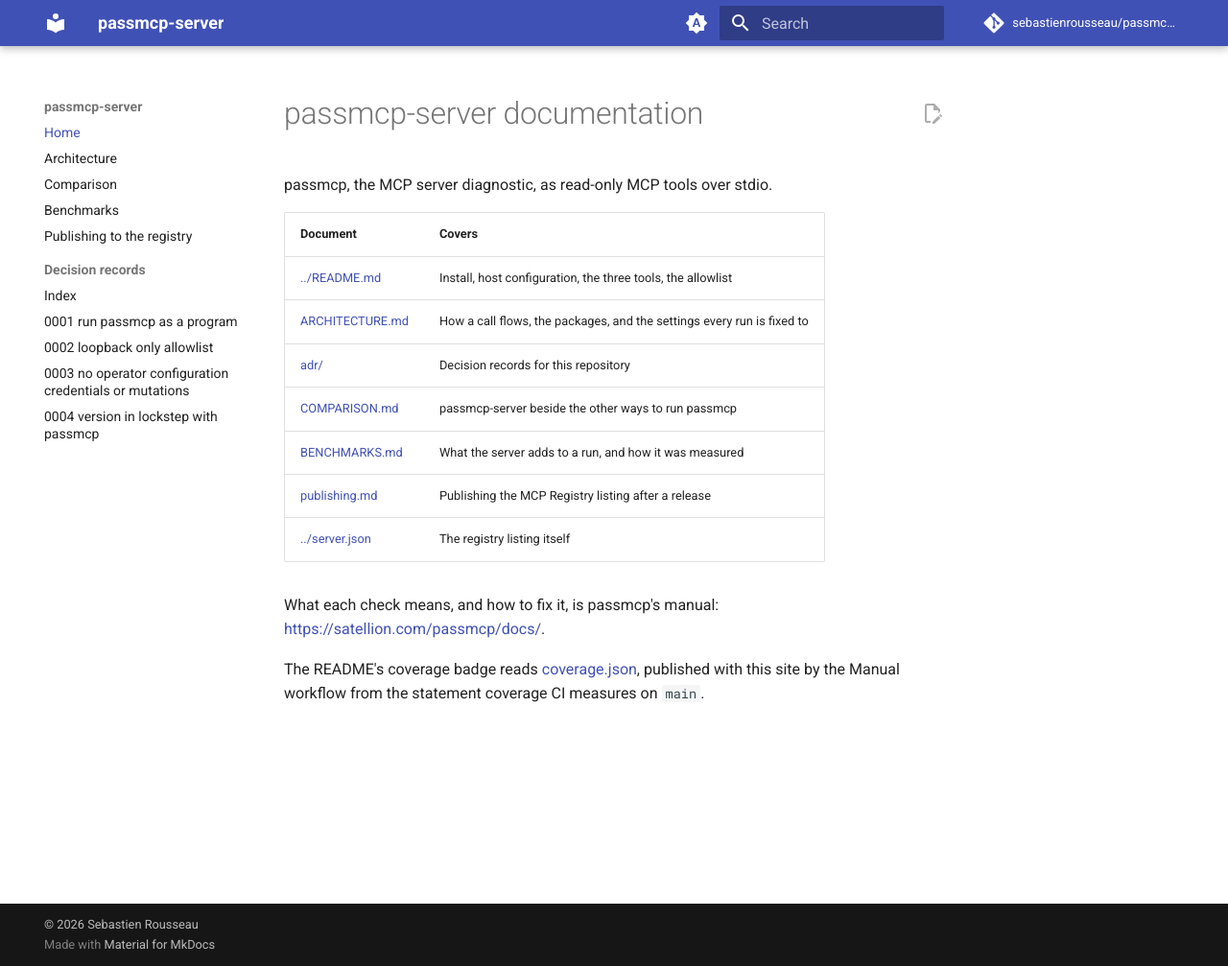
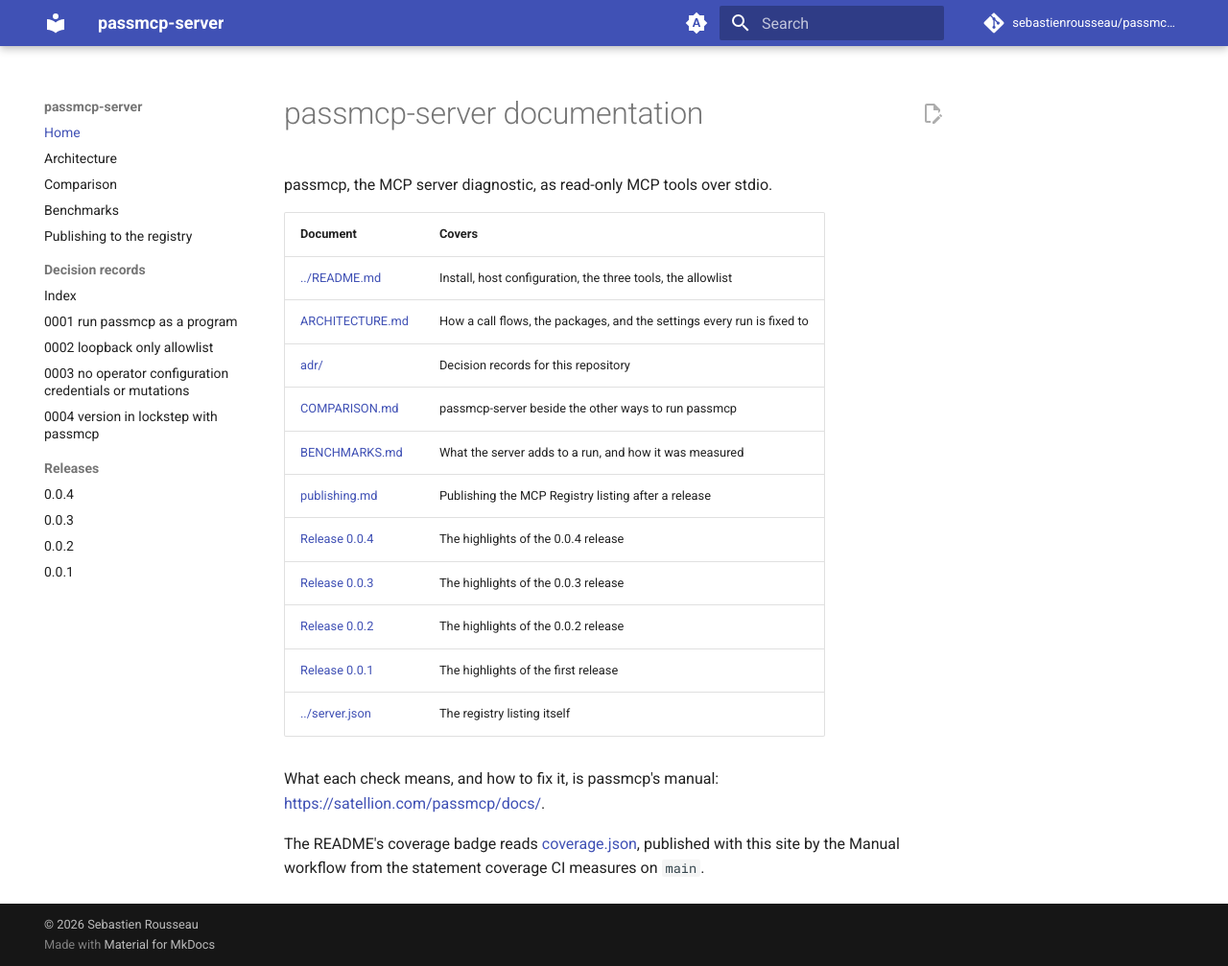
Before and after one commit to sebastienrousseau/passmcp-server, an MkDocs documentation site: the page built from docs/index.md, in a window 1280 px wide and 1007 px high. Shown: the whole window at 96% size. Built offline with MkDocs 1.6.1 and Material for MkDocs 9.7.7, drawn with Linux system fonts in a browser that asks for light colours; comment, search, counter and statistics services are not loaded.

Commit message:
docs: list the release pages in the manual
The manual built docs/releases/v0.0.1.md to v0.0.4.md but linked none
of them; mkdocs reported all four as outside the nav. Add a Releases
section to the nav and a row per release to the docs index, newest
first, in the form passmcp-action's manual uses.

Assisted-by: Claude Code:claude-opus-5-5
Signed-off-by: Sebastien Rousseau <sebastian.rousseau@gmail.com>

```diff
--- a/docs/index.md
+++ b/docs/index.md
@@ -13,6 +13,10 @@ passmcp, the MCP server diagnostic, as read-only MCP tools over stdio.
 | [COMPARISON.md](COMPARISON.md) | passmcp-server beside the other ways to run passmcp |
 | [BENCHMARKS.md](BENCHMARKS.md) | What the server adds to a run, and how it was measured |
 | [publishing.md](publishing.md) | Publishing the MCP Registry listing after a release |
+| [Release 0.0.4](releases/v0.0.4.md) | The highlights of the 0.0.4 release |
+| [Release 0.0.3](releases/v0.0.3.md) | The highlights of the 0.0.3 release |
+| [Release 0.0.2](releases/v0.0.2.md) | The highlights of the 0.0.2 release |
+| [Release 0.0.1](releases/v0.0.1.md) | The highlights of the first release |
 | [../server.json](https://github.com/sebastienrousseau/passmcp-server/blob/main/server.json) | The registry listing itself |
 
 What each check means, and how to fix it, is passmcp's manual:
--- a/mkdocs.yml
+++ b/mkdocs.yml
@@ -57,3 +57,8 @@ nav:
       - adr/0002-loopback-only-allowlist.md
       - adr/0003-no-operator-configuration-credentials-or-mutations.md
       - adr/0004-version-in-lockstep-with-passmcp.md
+  - Releases:
+      - 0.0.4: releases/v0.0.4.md
+      - 0.0.3: releases/v0.0.3.md
+      - 0.0.2: releases/v0.0.2.md
+      - 0.0.1: releases/v0.0.1.md
```
